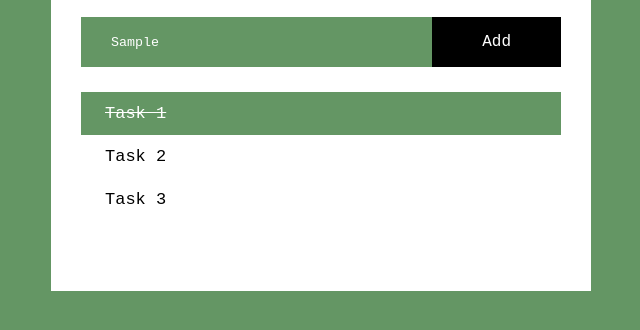
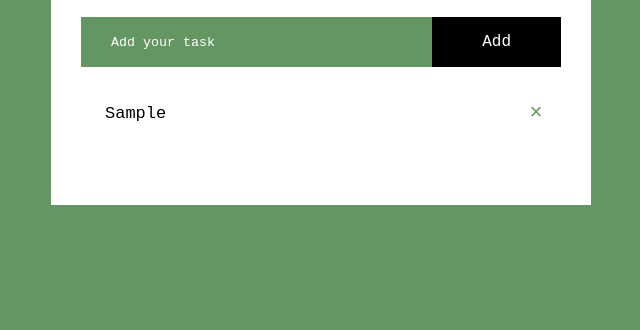
Before and after one commit to DaviErnestPradipta/Odin-ToDo, a website built with webpack: page src/template.html in a window 1280 px wide. Both pictures are taken after typing "Sample" into the empty fields and a click on the button "Add". Shown: the part 190-520 px from the top of the page, without its empty margins (319-959 px from the left). Built offline with nearby package versions, Linux system fonts and the light colour scheme.

Commit message:
Add localStorage function

```diff
--- a/src/index.js
+++ b/src/index.js
@@ -1 +1,48 @@
 import './style.css'
+
+document.addEventListener("DOMContentLoaded", () => {
+    const inputBox = document.getElementById("input-box");
+    const listContainer = document.getElementById("list-container");
+    const addButton = document.querySelector("button");
+
+    function addTask() {
+        if (inputBox.value === '') {
+            alert("Got nothing to do?");
+        }
+        else {
+            let li = document.createElement("li");
+            li.textContent = inputBox.value;
+            listContainer.appendChild(li);
+            let span = document.createElement("span");
+            span.innerHTML = "\u00d7";
+            li.appendChild(span);
+            inputBox.value = '';
+        }
+    }
+
+    addButton.addEventListener("click", addTask);
+    inputBox.addEventListener("keydown", (event) => {
+        if (event.key === "Enter") addTask();
+    });
+
+    listContainer.addEventListener("click", function(e) {
+        if (e.target.tagName === "LI") {
+            e.target.classList.toggle("checked");
+            saveTask();
+        }
+        else if (e.target.tagName === "SPAN") {
+            e.target.parentElement.remove();
+            saveTask();
+        }
+    }, false);
+
+    function saveTask() {
+        localStorage.setItem("data", listContainer.innerHTML);
+    }
+
+    function showTask() {
+        listContainer.innerHTML = localStorage.getItem("data");
+    }
+
+    showTask();
+});
--- a/src/style.css
+++ b/src/style.css
@@ -69,6 +69,7 @@ ul li {
     padding: 12px 24px;
     user-select: none;
     cursor: pointer;
+    position: relative;
 }
 
 ul li::before {
@@ -80,7 +81,24 @@ ul li::before {
 }
 
 ul li.checked {
+    text-decoration: line-through;
+}
+
+ul li span {
+    position: absolute;
+    right: 10px;
+    top: 50%;
+    transform: translateY(-50%);
+    width: 30px;
+    height: 30px;
+    font-size: 22px;
+    color: var(--first-color);
+    line-height: 30px;
+    text-align: center;
+    cursor: pointer;
+}
+
+ul li span:hover {
     background: var(--first-color);
     color: white;
-    text-decoration: line-through;
 }
--- a/src/template.html
+++ b/src/template.html
@@ -14,9 +14,9 @@
                 <button>Add</button>
             </div>
             <ul id="list-container">
-                <li class="checked">Task 1</li>
+                <!-- <li class="checked">Task 1</li>
                 <li>Task 2</li>
-                <li>Task 3</li>
+                <li>Task 3</li> -->
             </ul>
         </div>
     </div>
```
